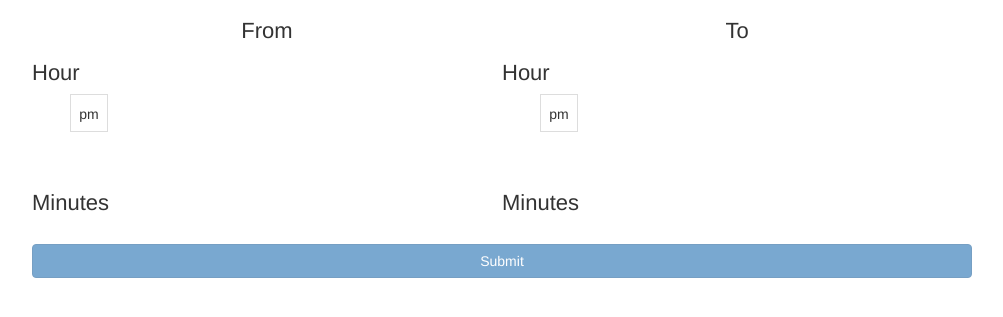
After one commit to joepetrini/longuntil, a Flask app: template templates/home.html in a window 1280 px wide. The commit adds this page. Shown: the top 317 px of the page, without its empty margins (138-1141 px from the left). Run offline with Flask 2, Linux system fonts and the light colour scheme; the template is opened without the code that fills it, so the values that code supplies are empty; some libraries are stand-ins or nearby versions.

Commit message:
Home page selection almost finished

```diff
--- a/main.py
+++ b/main.py
@@ -6,8 +6,14 @@ app = Flask(__name__)
 
 
 @app.route('/')
-def hello_world():
-    return 'Hello World!'
+def home():
+    hours = range(1,13)
+
+    # Leading zero
+    z = lambda s: "0"+str(s) if s < 10 else str(s)
+    minutes = [z(m) for m in range(0,60)]
+
+    return render_template('home.html', hours=hours, minutes=minutes)
 
 
 @app.route('/sitemap.xml')
@@ -36,4 +42,6 @@ import socket
 if socket.gethostname()[-5:] == "-prod":
     application = app
 elif __name__ == '__main__':
+    from flaskext.lesscss import lesscss
+    lesscss(app)
     app.run(debug=True)
--- a/static/longuntil.css
+++ b/static/longuntil.css
@@ -1,3 +1,15 @@
-img.icon {height:30px; width:30px;}
+/*div.containter {width:800px;margin-left:auto; margin-right:auto;background-color:#ddf;}*/
 
-span.subtext {font-size: 10px; color: #333;}
+h1 {font-size: 22px; line-height: 22px;}
+.container {margin:0 auto;width:940px;}
+div.block {float:left;width:38px; height:38px;text-align:center;cursor:pointer;}
+div.endfill {margin-right:35px;}
+div.block div {border:1px solid #ddd;width:100%;height:100%;line-height:38px}
+
+.highlight {background-color: #ddf;}
+
+
+div.minutes {width:450px;}
+div.clear {clear:both;}
+
+div.half {float:left;width:470px;}
--- a/static/longuntil.js
+++ b/static/longuntil.js
@@ -1,15 +1,81 @@
-function ignore(a) {
-	$.get('/backend/ignore/'+a, function(data) {
-		$('#alert_'+a).fadeOut(500, function(){
-			$('#alert_'+a).remove();
-		});
-	});
+var count = 0;
+
+function select_min(a,num) {
+	$('div.min'+num).removeClass('highlight');
+	$(a).addClass('highlight');
+	count++;
+	enableButton();
 }
 
-function set_id(id, type, src) {
-	$.get('/backend/set_id?id='+id+'&type='+type+'&field='+src, function(data) {
-		$('#alert_'+a).fadeOut(500, function(){
-			$('#alert_'+a).remove();
-		});
+function select_hour(a,num) {
+	$('div.hour'+num).removeClass('highlight');
+	$(a).addClass('highlight');
+	count++;
+	enableButton();
+}
+
+function select_ampm(a) {
+	$(a).addClass('highlight');
+	if (a.id=='am1') {
+		$('#pm1').removeClass('highlight');
+	}
+	else if (a.id=='pm1') {
+		$('#am1').removeClass('highlight');
+	}
+	else if (a.id=='am2') {
+		$('#pm2').removeClass('highlight');
+	}
+	else if (a.id=='pm2') {
+		$('#am2').removeClass('highlight');
+	}
+	count++;
+	enableButton();
+}
+
+function enableButton(){
+	if (count == 6){
+		$('#button').removeAttr("disabled");
+	}
+		$('#button').removeAttr("disabled");
+}
+
+function submit(){
+	var h1 = h2 = m1 = m2 = a1 = a2 = '';
+	$('#hours1').children().each(function() {
+		if ($(this).hasClass('highlight')){
+			h1 = $(this).children(":first").html();
+		}
 	});
+
+	$('#hours2').children().each(function() {
+		if ($(this).hasClass('highlight')){
+			h2 = $(this).children(":first").html();
+		}
+	});
+		$('#minutes1').children().each(function() {
+		if ($(this).hasClass('highlight')){
+			m1 = $(this).children(":first").html();
+		}
+	});
+	$('#minutes2').children().each(function() {
+		if ($(this).hasClass('highlight')){
+			m2 = $(this).children(":first").html();
+		}
+	});
+
+	if ($('#am1').hasClass('highlight')) {
+		a1 = 'am';
+	}
+	else if ($('#pm1').hasClass('highlight')) {
+		a1 = 'pm';
+	}
+	if ($('#am2').hasClass('highlight')) {
+		a2 = 'am';
+	}
+	else if ($('#pm2').hasClass('highlight')) {
+		a2 = 'pm';
+	}
+	//alert(h1);
+	var url = '/'+h1+'-'+m1+a1+'-to-'+h2+'-'+m2+a2;
+	alert(url);
 }
--- a/templates/base.html
+++ b/templates/base.html
@@ -5,12 +5,12 @@
     <meta name="keywords" content="{%block metakey %}{%endblock%}">
     <meta name="description" content="{%block metadesc %}{%endblock%}" />
 
-    <link href="/static/longuntil.css" rel="stylesheet" />
-    <script type="text/javascript" src="/static/longuntil.js"></script>
-
     <link href="//netdna.bootstrapcdn.com/twitter-bootstrap/2.3.2/css/bootstrap-combined.min.css" rel="stylesheet">
     <script src="//netdna.bootstrapcdn.com/twitter-bootstrap/2.3.2/js/bootstrap.min.js"></script>
     <script type="text/javascript" src="//ajax.googleapis.com/ajax/libs/jquery/1.9.1/jquery.min.js"></script>
+
+    <link href="/static/longuntil.css" rel="stylesheet" />
+    <script type="text/javascript" src="/static/longuntil.js"></script>
 
     <link rel="icon" href="/static/favicon.ico" />
     <meta name="viewport" content="initial-scale=1.0, user-scalable=no" />
@@ -24,7 +24,9 @@
 <body>
 
 <div class="container">
+    <div class="row">
     {% block content %}{% endblock %}
+    </div>
 </div> <!-- /container -->
 
 {% include '_analytics.html' %}
--- /dev/null
+++ b/templates/home.html
@@ -0,0 +1,98 @@
+{% extends 'base.html' %}
+
+{% block title %}LongUntil - Hours and minutes between two times{% endblock %}
+
+{% block onready %}
+$('.hour1').click(function() {
+	select_hour(this,1);
+});
+$('.min1').click(function() {
+	select_min(this,1);
+});
+$('.hour2').click(function() {
+	select_hour(this,2);
+});
+$('.min2').click(function() {
+	select_min(this,2);
+});
+$('.ampm').click(function() {
+	select_ampm(this);
+});
+{% endblock %}
+
+{% block content %}
+
+<div class="half">
+	<h1 class="text-center">From</h1>
+	<h1>Hour</h1>
+	<div id="hours1">
+		{% for h in hours %}
+
+			<div class="block hour1"><div>{{h}}</div></div>
+				{% if h == 6 %}
+					<div class="block"></div>
+					<div id="am1" class="block ampm"><div>am</div></div>
+					<div class="clear"></div>
+				{% endif %}
+			{% endfor %}
+
+
+		<div class="block"></div>
+		<div id="pm1" class="block ampm"><div>pm</div></div>
+
+	</div>
+	<div class="clear"></div>
+
+	<br><br>
+
+	<h1>Minutes</h1>
+	<div id="minutes1" class="minutes">
+	{% for m in minutes %}
+		<div class="block min1"><div>{{m}}</div></div>
+		{% if m[-1:] == '9' %}
+		<div class="clear"></div>
+		{% endif %}
+	{% endfor %}
+	</div>
+
+</div>
+
+<div class="half">
+	<h1 class="text-center">To</h1>
+	<h1>Hour</h1>
+	<div id="hours2">
+		{% for h in hours %}
+
+			<div class="block hour2"><div>{{h}}</div></div>
+				{% if h == 6 %}
+					<div class="block"></div>
+					<div id="am2" class="block ampm"><div>am</div></div>
+					<div class="clear"></div>
+				{% endif %}
+			{% endfor %}
+
+
+		<div class="block"></div>
+		<div id="pm2" class="block ampm"><div>pm</div></div>
+
+	</div>
+	<div class="clear"></div>
+
+	<br><br>
+
+	<h1>Minutes</h1>
+	<div id="minutes2" class="minutes">
+	{% for m in minutes %}
+		<div class="block min2"><div>{{m}}</div></div>
+		{% if m[-1:] == '9' %}
+		<div class="clear"></div>
+		{% endif %}
+	{% endfor %}
+	</div>
+
+</div>
+<div class="clear"
+<br><br>
+	<button id="button" class="btn btn-large btn-block btn-primary" disabled type="button" onclick="submit()">Submit</button>
+
+{% endblock %}
--- a/templates/sitemap_index.html
+++ b/templates/sitemap_index.html
@@ -2,7 +2,7 @@
 <sitemapindex xmlns="http://www.sitemaps.org/schemas/sitemap/0.9">
 	{% for n in num %}
    <sitemap>
-      <loc>http://www.example.com/sitemap-{{n}}.xml</loc>
+      <loc>http://www.longuntil.com/sitemap-{{n}}.xml</loc>
       <lastmod>2013-07-24T18:23:17+00:00</lastmod>
    </sitemap>
    {% endfor %}
```
